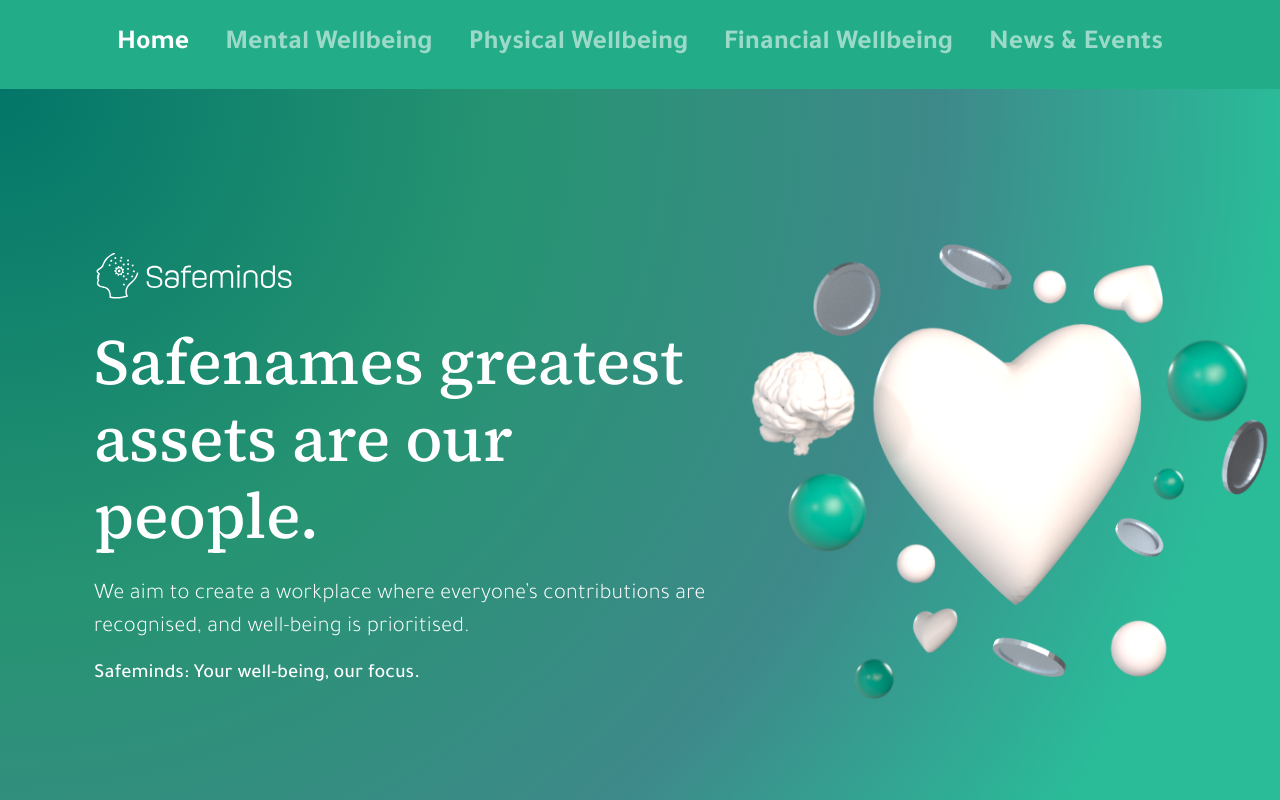
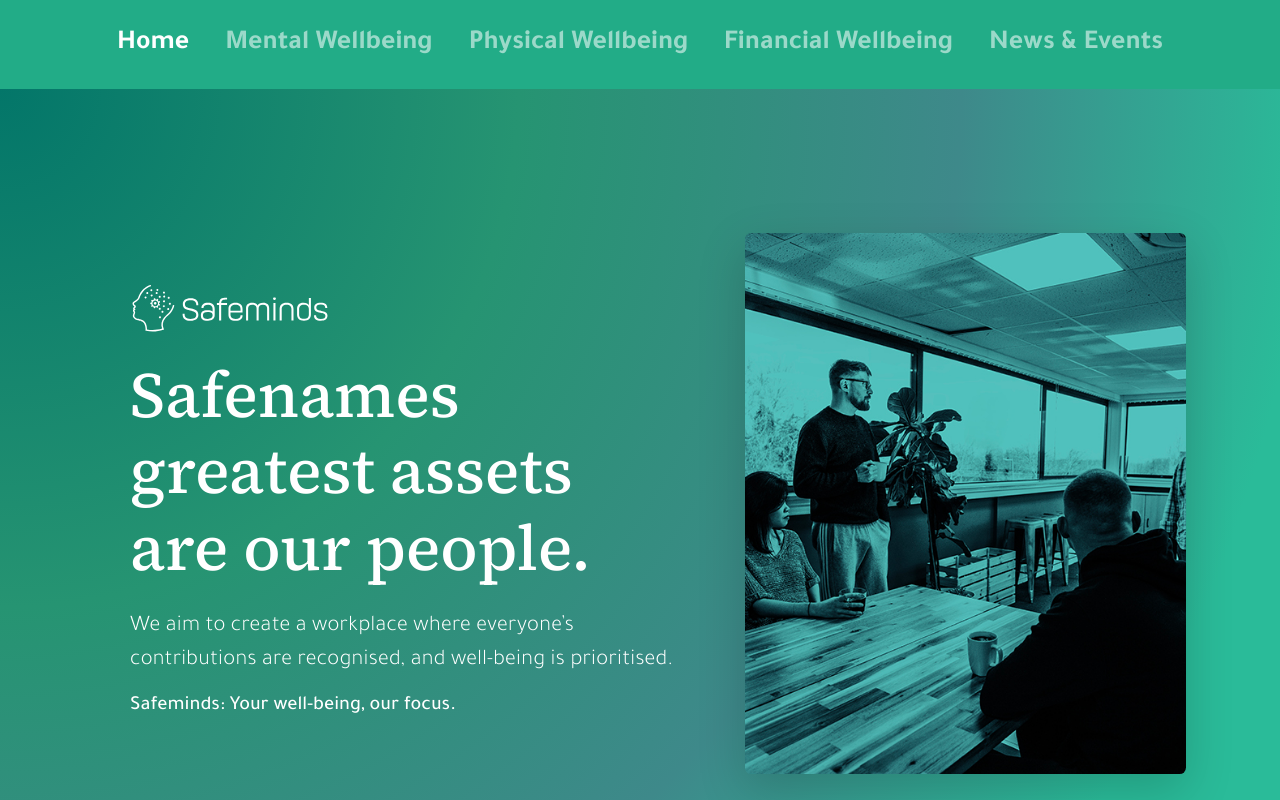
Before and after one commit to jonathancaton1/safeminds-testing, a plain HTML site: page index.html in a window 1280 px wide. Shown: the top 800 px of the page. Drawn offline with nearby package versions, Linux system fonts and the light colour scheme.

Commit message:
Add files via upload

```diff
--- a/index.html
+++ b/index.html
@@ -59,7 +59,7 @@
     <section class="bg-smgreen text-white py-5" style="overflow: hidden; position: relative;">
         <div class="container px-4 py-5">
             <div class="row py-5">
-                <div class="col-lg-7 align-self-center" style="z-index: 5;">
+                <div class="col-lg-7 align-self-center p-5" style="z-index: 5;">
                     <!-- <div class="mb-3">
                         <img src="images/sm-logo.svg" alt="Safeminds Logo" width="400" />
                     </div> -->
@@ -69,10 +69,10 @@
                     <h5>Safeminds: Your well-being, our focus.</h5>
                 </div>
 
-                <div class="col-lg-5 d-none align d-lg-grid">
-                <div style="width: 120%;">
-                    <img src="images/hearts.png" class="img-fluid w-100" />
-                </div>
+                <div class="col-lg-5">
+
+                    <img src="images/Safeminds_kitchen group_3.jpg" class="shadow-lg img-fluid rounded" style="object-fit: cover; height: 100%; width: 100%;"  />
+
                 </div>
 
             </div>
```
Also changed, not shown: financial-well-being.html (+1 -1 lines).
